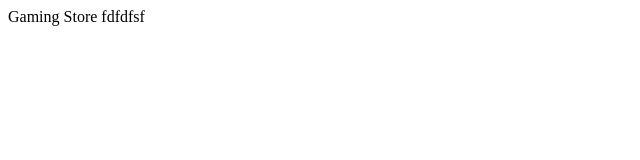
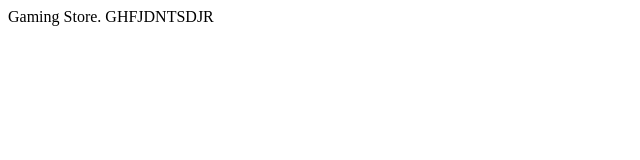
Before and after one commit to akhileshbhatt049/Gaming, a plain HTML site: page login.html in a window 1280 px wide. Shown: the whole page, without its empty margins (0-640 px from the left). Drawn offline with Linux system fonts and the light colour scheme.

Commit message:
Update login.html

```diff
--- a/login.html
+++ b/login.html
@@ -6,6 +6,6 @@
     <title>Document</title>
 </head>
 <body>
-   Gaming Store fdfdfsf
+   Gaming Store. GHFJDNTSDJR
 </body>
 </html>
```
